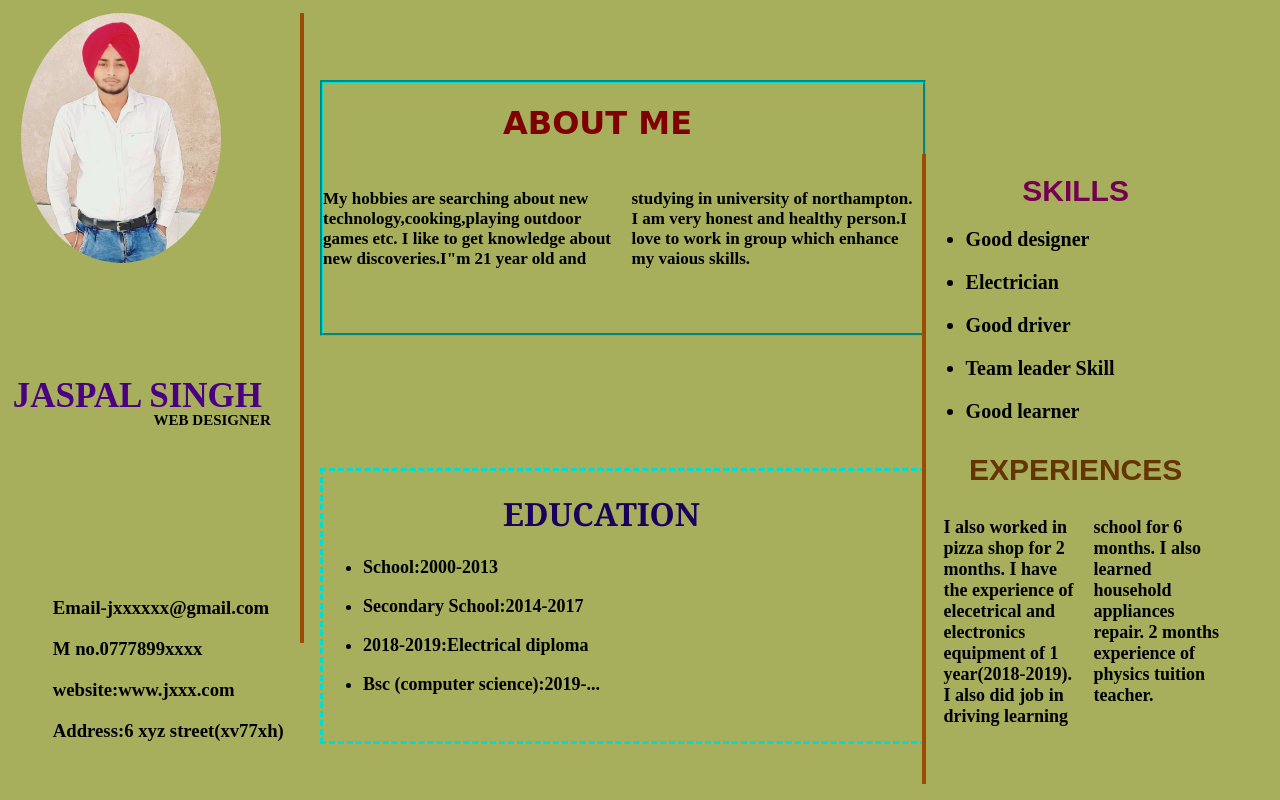
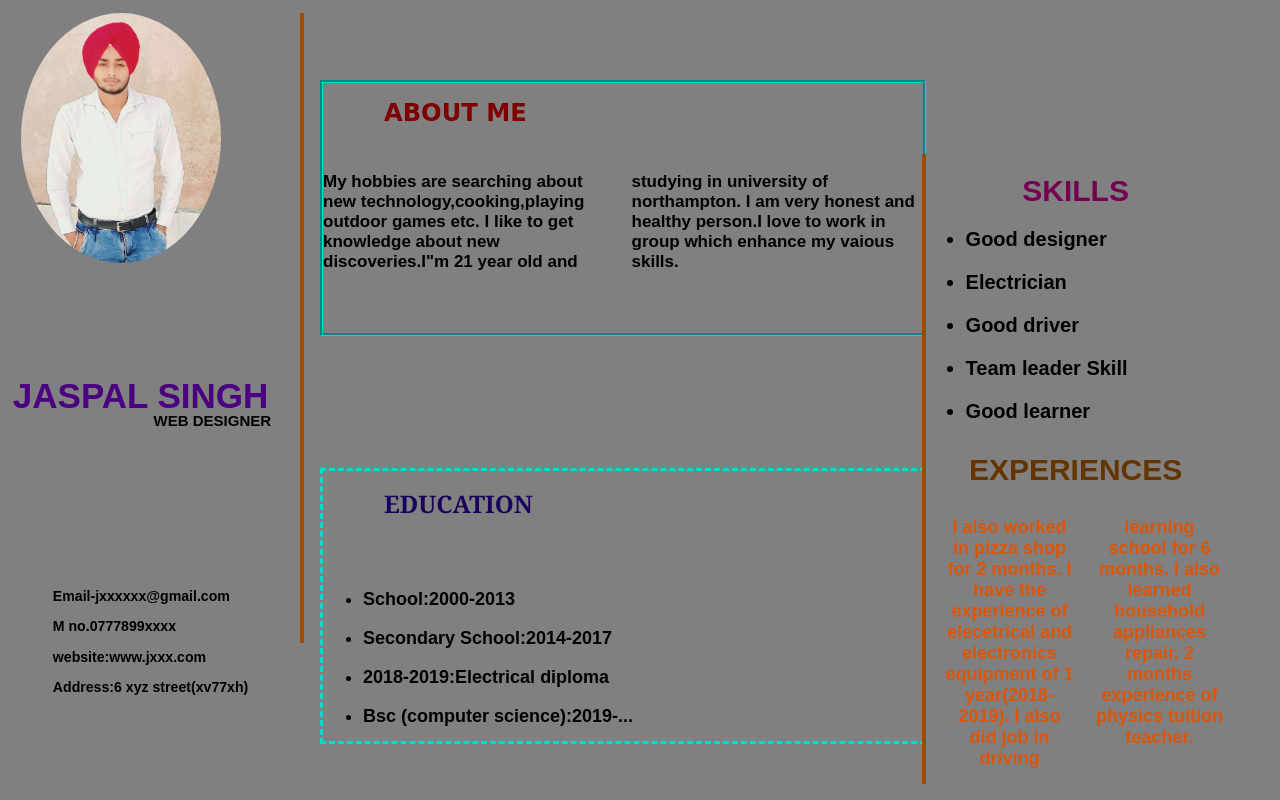
Before and after one commit to jaspal1308/jaspalsingh-19440348as1, a plain HTML site: page cv.html in a window 1280 px wide. Drawn offline with Linux system fonts and the light colour scheme.

Commit message:
changes in as1

```diff
--- a/contactstyle.css
+++ /dev/null
@@ -1,54 +0,0 @@
-body{
-    background-image: url(contactimg.jpg);
-    height: 100%;
-    width: 100%;
-    background-size: cover;
-
-}
-.container{
-    border: 8px orangered groove;
-    width: 660px;
-    height: 300px;
-    color: rgb(133, 0, 0);
-    position: absolute; left: 30%;bottom: 25%;
-    font-size: 20px;
-    box-shadow: 0px 0px 50px 0px orangered;
-    border-radius: 12px;
-    font-weight: 800;
-
-}
-form{
-   margin-top: 50px;
-   background: transparent;
-   line-height: 40px;
-   text-align: center;
-   padding: 14px 18px;
-}
-h1{
-    position: absolute;left: 30%; bottom: 70%;
-    font-size: 60px;
-    color:  rgb(255, 208, 0);
-    border: 5px groove rgb(43, 226, 83);
-    box-shadow: 0px 0px 30px 0px greenyellow;
-    border-radius: 15px;
-}
-input{
-    background: transparent;
-    border: 3px solid rgb(149, 180, 12) ;
-}
-.message input{
-    padding: 18px 20px;
-}
-footer input{
-    margin: 0px 25px;
-    padding: 8px 0px;
-    color: cornsilk;
-    background-color:black ;
-    font-weight: 700;
-    font-size: 15px;
-
-}
-footer input:hover{
-    color:orangered ;
-    transition: 2s;
-}
--- a/cv.html
+++ b/cv.html
@@ -5,7 +5,7 @@
     <meta name="viewport" content="width=device-width, initial-scale=1.0">
     <meta http-equiv="X-UA-Compatible" content="ie=edge">
     <title>CV</title>
-    <link rel="stylesheet" href="cvstyle.css">
+    <link rel="stylesheet" href="style.css">
 </head>
 <body>
     <div class="box1">
--- a/cvstyle.css
+++ /dev/null
@@ -1,95 +0,0 @@
-body{
-    margin: 0%;
-    padding: 0%;
-    background-color:rgb(167, 175, 92) ;
-}
-.box1{
-    display: block-flex ;
-    border-right:4px rgb(156, 76, 0) solid;
-    width: 300px;
-    height: 630px;
-    margin-top: 1%;
-}
-.box1 h1{
-position: absolute; left: 1%; top: 47%;
-color: indigo;
-font-size: 35px;
-margin:0%;
-}
-.box1 h2{
-    position: absolute;left: 12%;top: 50%;
-    font-size: 15px;
-}
-.box1 h3{
-    position: absolute;left: 1%; top: 70%;
-}
-.box1 img{
-    width: 200px;
-    margin-left: 7%;
-    height: 250px;
-    border-radius: 50%;
-
-}
-.box2{
-    display: inline-flex;
-    border: 3px groove rgb(2, 219, 208);
-    position: absolute; left: 25%; bottom: 58%;
-    height: 250px;
-    width: 600px;
-}
-.box3{
-    display: inline-flex;
-    border: 3px dashed rgb(2, 219, 208);
-    height: 270px;
-    width:600px ;
-    position: absolute;left: 25%; bottom: 7%;
-}
-.box4{
-    display: block-flex;
-    border-left: 4px solid rgb(156, 76, 0);
-    position: absolute;left: 72%; bottom:2%;
-    height: 630px;
-    width: 300px;
-}
-.box2 h1{
-    position: absolute;left: 30%;
-    font-family: cursive;
-    color: rgb(126, 0, 0);
-
-}
-.box2 h2{
-    font-size: 17px;
-    position: absolute;bottom: 20%;
-    column-count: 2;
-}
-.box3 h1{
-    position: absolute;left: 30%;
-    color: rgb(26, 2, 92);
-    font-family: Cambria, Cochin, Georgia, Times, 'Times New Roman', serif
-}
-.box3 h2{
-    font-size: 18px;
-    position: absolute;bottom: 5%;
-    column-gap: 2px;
-}
-.box4 h1{
-    text-align: center;
-    color: rgb(117, 0, 82);
-    font-family: fantasy;
-    font-size: 30px;
-}
-.box4 h2 {
-    font-size: 20px;
-}
-.box4 h3{
-    text-align: center;
-    color: rgb(100, 53, 0);
-    font-size: 30px;
-    font-family: sans-serif;
-}
-.box4 h4{
-    font-weight: 600;
-    font-size: 18px;
-    columns: 2;
-    margin-left: 6%;
-}
--- a/style.css
+++ b/style.css
@@ -1,6 +1,6 @@
 body {
     margin: 0%;
-    background-image: url(jass1.jpg);
+    background-color: grey;
     height: 100%;
     width: 100%;
     background-size: cover;
@@ -34,7 +34,7 @@ header h2{
      display: inline;
      padding: 0%;
      margin: 0%;
-     position: absolute;left: 35%; top: 5%;
+     position: fixed;left: 35%; top: 5%;
 
 
 }
@@ -63,26 +63,26 @@ nav ul li a {
 
 }
 .box h1{
-    position: absolute;left: 60%; top:35%;
+    position: fixed;left: 60%; top:35%;
      font-size: 20px;font-family: 'Times New Roman', Times, serif;
      font-style: italic;
      color:yellow
 }
 .box h2{
-    position: absolute;left: 61%; top: 35%;
+    position: fixed;left: 61%; top: 35%;
     font-size: 50px;
     color: turquoise;
     font-family: cursive;
 }
 .box h3{
-    position: absolute; left: 70%; top:47%;
+    position: fixed; left: 70%; top:47%;
     font-size: 30px;
     color:rgb(17, 167, 97);
     font-family: Georgia, 'Times New Roman', Times, serif;
 }
 .box button{
     font-size: 1.2em;
-    position: absolute;left: 73%;top: 57%;
+    position: fixed;left: 73%;top: 57%;
     background-color: black;
     color: orangered;
     border: none;
@@ -92,7 +92,7 @@ button:hover{
     color: rgb(236, 230, 206);
 }
 .icons ul{
-    position: absolute; left: 50%;bottom: 10%;
+    position: fixed; left: 50%;bottom: 10%;
     display: flex;
     margin: 0%;
     padding: 0%;
@@ -169,7 +169,7 @@ hr {
 .middle {
 	transition: .5s ease;
 	opacity: 0;
-	position: absolute;
+	position: fixed;
 	top: 50%;
 	left: 50%;
 	transform: translate(-50%, -50%);
@@ -211,3 +211,141 @@ hr {
 		font-size: 2.5em;
 	}
 }
+.box1{
+    display: block-flex ;
+    border-right:4px rgb(156, 76, 0) solid;
+    width: 300px;
+    height: 630px;
+    margin-top: 1%;
+}
+.box1 h1{
+position:fixed; left: 1%; top: 47%;
+color: indigo;
+font-size: 35px;
+margin:0%;
+}
+.box1 h2{
+    position: fixed;left: 12%;top:50%;
+    font-size: 15px;
+}
+.box1 h3{
+    position: fixed;left: 1%; top: 70%;
+}
+.box1 img{
+    width: 200px;
+    margin-left: 7%;
+    height: 250px;
+    border-radius: 50%;
+
+}
+.box2{
+    display: inline-flex;
+    border: 3px groove rgb(2, 219, 208);
+    position: fixed; left: 25%; bottom: 58%;
+    height: 250px;
+    width: 600px;
+}
+.box3{
+    display: inline-flex;
+    border: 3px dashed rgb(2, 219, 208);
+    height: 270px;
+    width:600px ;
+    position: fixed;left: 25%; bottom: 7%;
+}
+.box4{
+    display: block-flex;
+    border-left: 4px solid rgb(156, 76, 0);
+    position: fixed;left: 72%; bottom:2%;
+    height: 630px;
+    width: 300px;
+}
+.box2 h1{
+    position: fixed;left: 30%;
+    font-family: cursive;
+    color: rgb(126, 0, 0);
+
+}
+.box2 h2{
+    font-size: 17px;
+    position: relative;top: 30%;
+    column-count: 2;
+}
+.box3 h1{
+    position: fixed;left: 30%;
+    color: rgb(26, 2, 92);
+    font-family: Cambria, Cochin, Georgia, Times, 'Times New Roman', serif
+}
+.box3 h2{
+    font-size: 18px;
+    position: fixed;bottom: 5%;
+    column-gap: 2px;
+}
+.box4 h1{
+    text-align: center;
+    color: rgb(117, 0, 82);
+    font-family: fantasy;
+    font-size: 30px;
+}
+.box4 h2 {
+    font-size: 20px;
+}
+.box4 h3{
+    text-align: center;
+    color: rgb(100, 53, 0);
+    font-size: 30px;
+    font-family: sans-serif;
+}
+.box4 h4{
+    font-weight: 600;
+    font-size: 18px;
+    columns: 2;
+    margin-left: 6%;
+}
+
+.contact{
+    border: 8px orangered groove;
+    width: 660px;
+    height: 300px;
+    color: rgb(133, 0, 0);
+    position: fixed; left: 30%;bottom: 25%;
+    font-size: 20px;
+    box-shadow: 0px 0px 50px 0px orangered;
+    border-radius: 12px;
+    font-weight: 800;
+
+}
+form{
+   margin-top: 50px;
+   background: transparent;
+   line-height: 40px;
+   text-align: center;
+   padding: 14px 18px;
+}
+h5{
+    position: fixed;left: 30%; bottom: 70%;
+    font-size: 60px;
+    color:  rgb(255, 208, 0);
+    border: 5px groove rgb(43, 226, 83);
+    box-shadow: 0px 0px 30px 0px greenyellow;
+    border-radius: 15px;
+}
+input{
+    background: transparent;
+    border: 3px solid rgb(149, 180, 12) ;
+}
+.message input{
+    padding: 18px 20px;
+}
+footer input{
+    margin: 0px 25px;
+    padding: 8px 0px;
+    color: cornsilk;
+    background-color:black ;
+    font-weight: 700;
+    font-size: 15px;
+
+}
+footer input:hover{
+    color:orangered ;
+    transition: 2s;
+}
```
Also changed, not shown: contact.html (+3 -3 lines), index.html (+3 -3 lines), portfolio.html (+1 -0 lines), 1 other file.
